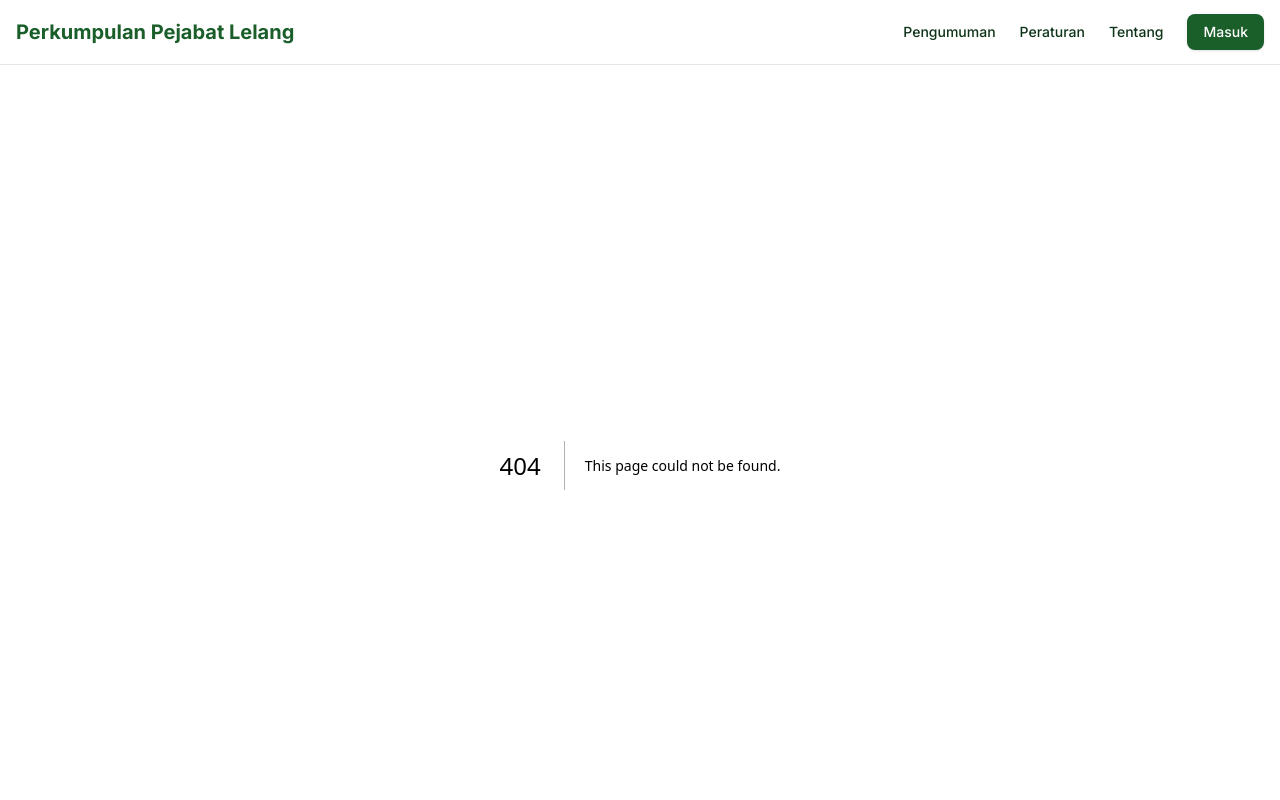
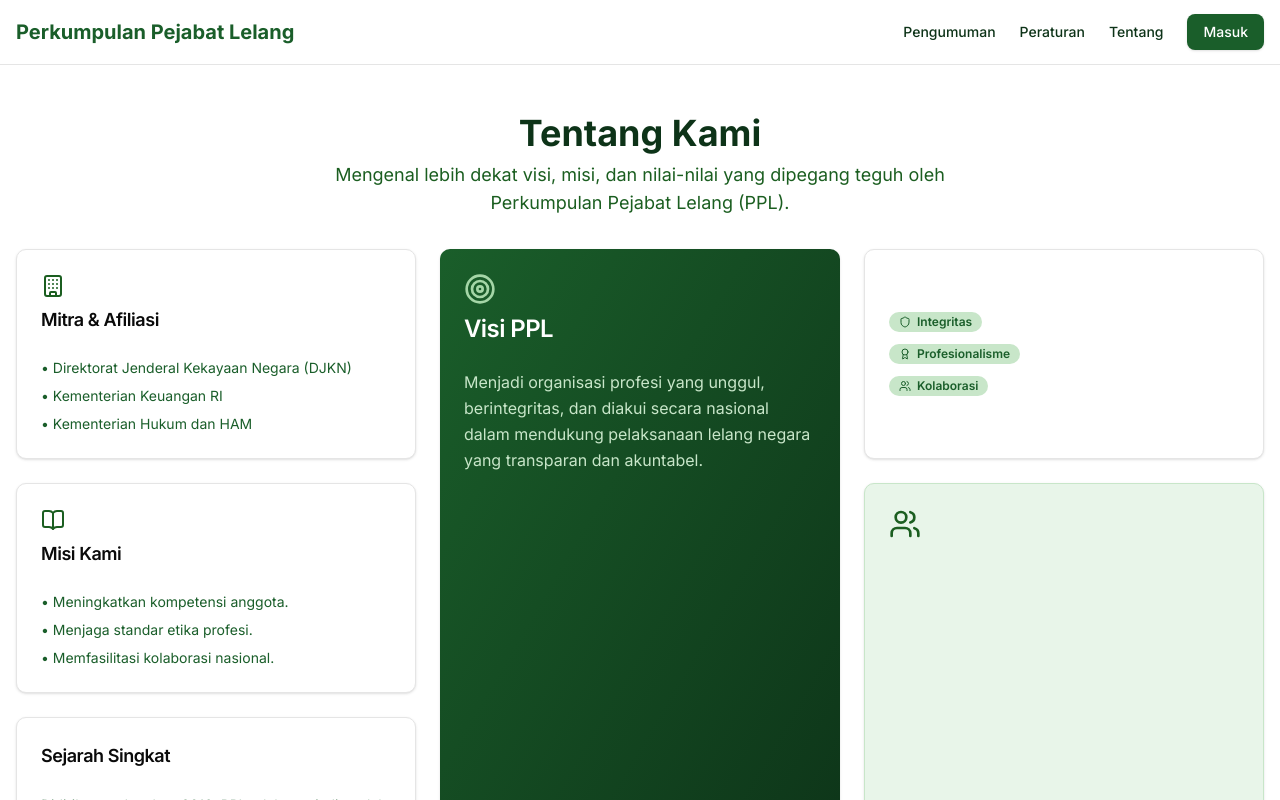
Before and after one commit to R4fly/perkumpulan-pejabat-lelang, a Next.js app: page /tentang in a window 1280 px wide. Before the commit this address had no page. Shown: the top 800 px of the page. Built offline with nearby package versions, Linux system fonts and the light colour scheme.

Commit message:
feat: build about us page with bento grid showcase

```diff
--- /dev/null
+++ b/app/tentang/page.tsx
@@ -0,0 +1,107 @@
+import { BentoGridShowcase } from "@/components/ui/bento-grid";
+import { Card, CardContent, CardHeader, CardTitle } from "@/components/ui/card";
+import { Badge } from "@/components/ui/badge";
+import { Shield, Users, Target, Award, BookOpen, Building } from "lucide-react";
+
+const VisiCard = () => (
+  <Card className="h-full bg-gradient-to-br from-djkn-700 to-djkn-800 text-white border-0">
+    <CardHeader>
+      <Target className="h-8 w-8 text-djkn-200 mb-2" />
+      <CardTitle className="text-2xl text-white">Visi PPL</CardTitle>
+    </CardHeader>
+    <CardContent>
+      <p className="text-djkn-100 leading-relaxed">
+        Menjadi organisasi profesi yang unggul, berintegritas, dan diakui secara nasional dalam mendukung pelaksanaan lelang negara yang transparan dan akuntabel.
+      </p>
+    </CardContent>
+  </Card>
+);
+
+const MisiCard = () => (
+  <Card className="h-full">
+    <CardHeader>
+      <BookOpen className="h-6 w-6 text-djkn-600 mb-2" />
+      <CardTitle className="text-lg">Misi Kami</CardTitle>
+    </CardHeader>
+    <CardContent className="space-y-2 text-sm text-djkn-700">
+      <p>• Meningkatkan kompetensi anggota.</p>
+      <p>• Menjaga standar etika profesi.</p>
+      <p>• Memfasilitasi kolaborasi nasional.</p>
+    </CardContent>
+  </Card>
+);
+
+const NilaiCard = () => (
+  <Card className="h-full">
+    <CardContent className="flex h-full flex-col justify-center gap-3 p-6">
+      <Badge className="w-fit bg-djkn-100 text-djkn-700 border-0 hover:bg-djkn-200">
+        <Shield className="mr-1.5 h-3 w-3" /> Integritas
+      </Badge>
+      <Badge className="w-fit bg-djkn-100 text-djkn-700 border-0 hover:bg-djkn-200">
+        <Award className="mr-1.5 h-3 w-3" /> Profesionalisme
+      </Badge>
+      <Badge className="w-fit bg-djkn-100 text-djkn-700 border-0 hover:bg-djkn-200">
+        <Users className="mr-1.5 h-3 w-3" /> Kolaborasi
+      </Badge>
+    </CardContent>
+  </Card>
+);
+
+const StatistikCard = () => (
+  <Card className="flex h-full flex-col justify-between bg-djkn-50 p-6 border-djkn-100">
+    <Users className="h-8 w-8 text-djkn-600" />
+    <div>
+      <p className="text-5xl font-bold text-djkn-800">850+</p>
+      <p className="text-sm text-djkn-600 mt-2">Pejabat lelang tersertifikasi yang aktif tersebar di seluruh Indonesia.</p>
+    </div>
+  </Card>
+);
+
+const MitraCard = () => (
+  <Card className="h-full">
+    <CardHeader>
+      <Building className="h-6 w-6 text-djkn-600 mb-2" />
+      <CardTitle className="text-lg">Mitra & Afiliasi</CardTitle>
+    </CardHeader>
+    <CardContent className="flex flex-col gap-2 text-sm text-djkn-700">
+      <p>• Direktorat Jenderal Kekayaan Negara (DJKN)</p>
+      <p>• Kementerian Keuangan RI</p>
+      <p>• Kementerian Hukum dan HAM</p>
+    </CardContent>
+  </Card>
+);
+
+const SejarahCard = () => (
+  <Card className="h-full">
+    <CardHeader>
+      <CardTitle className="text-lg">Sejarah Singkat</CardTitle>
+    </CardHeader>
+    <CardContent>
+      <p className="text-sm text-djkn-700 leading-relaxed">
+        Didirikan pada tahun 2010, PPL telah menjadi wadah utama bagi para pejabat lelang di Indonesia untuk berkembang dan berkontribusi bagi negara.
+      </p>
+    </CardContent>
+  </Card>
+);
+
+export default function TentangPage() {
+  return (
+    <main className="container mx-auto px-4 py-12">
+      <div className="mb-8 text-center">
+        <h1 className="text-4xl font-bold text-djkn-800">Tentang Kami</h1>
+        <p className="mt-2 text-lg text-djkn-600 max-w-2xl mx-auto">
+          Mengenal lebih dekat visi, misi, dan nilai-nilai yang dipegang teguh oleh Perkumpulan Pejabat Lelang (PPL).
+        </p>
+      </div>
+
+      <BentoGridShowcase
+        integrations={<MitraCard />}
+        featureTags={<NilaiCard />}
+        mainFeature={<VisiCard />}
+        secondaryFeature={<MisiCard />}
+        statistic={<StatistikCard />}
+        journey={<SejarahCard />}
+      />
+    </main>
+  );
+}
```
